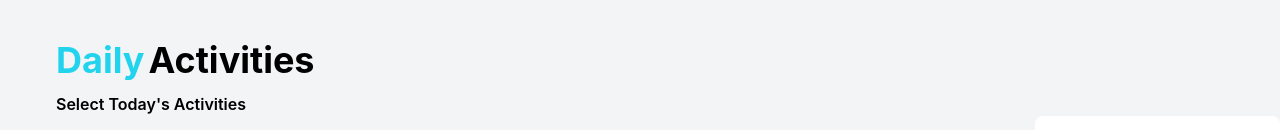
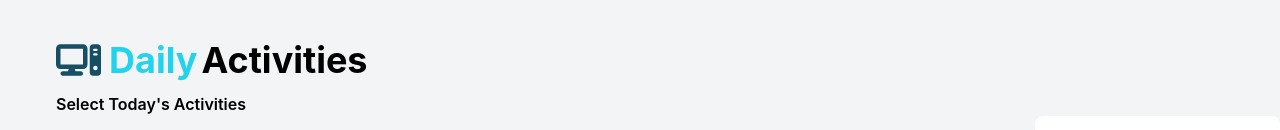
Before and after one commit to MMamunurRashid/Daily-Activities, a React (Create React App) app: page / in a window 1280 px wide. Shown: the top 130 px of the page. Built offline with nearby package versions, Linux system fonts and the light colour scheme; grey boxes are pictures that could not be loaded.

Commit message:
icon added

```diff
--- a/package.json
+++ b/package.json
@@ -3,6 +3,9 @@
   "version": "0.1.0",
   "private": true,
   "dependencies": {
+    "@fortawesome/fontawesome-svg-core": "^6.2.0",
+    "@fortawesome/free-solid-svg-icons": "^6.2.0",
+    "@fortawesome/react-fontawesome": "^0.2.0",
     "@testing-library/jest-dom": "^5.16.5",
     "@testing-library/react": "^13.4.0",
     "@testing-library/user-event": "^13.5.0",
--- a/src/Component/Header/Header.js
+++ b/src/Component/Header/Header.js
@@ -1,10 +1,12 @@
 import React from "react";
-
+import { FontAwesomeIcon } from "@fortawesome/react-fontawesome";
+import { faComputer } from "@fortawesome/free-solid-svg-icons";
 const Header = () => {
   return (
     <div className="pt-10">
-      <h1 className="pb-3 font-bold">
-        <span className="text-4xl text-cyan-400 ">Daily</span>
+      <h1 className="pb-3 font-bold text-4xl">
+        <FontAwesomeIcon className="text-cyan-900" icon={faComputer} />
+        <span className="text-4xl text-cyan-400 pl-2">Daily</span>
         <span className="text-4xl pl-1 ">Activities</span>
       </h1>
       <h4 className="font-semibold">Select Today's Activities</h4>
```
Also changed, not shown: src/Component/User/User.js (+0 -9 lines), 1 other file (tests, documents, lock files or other folders).
